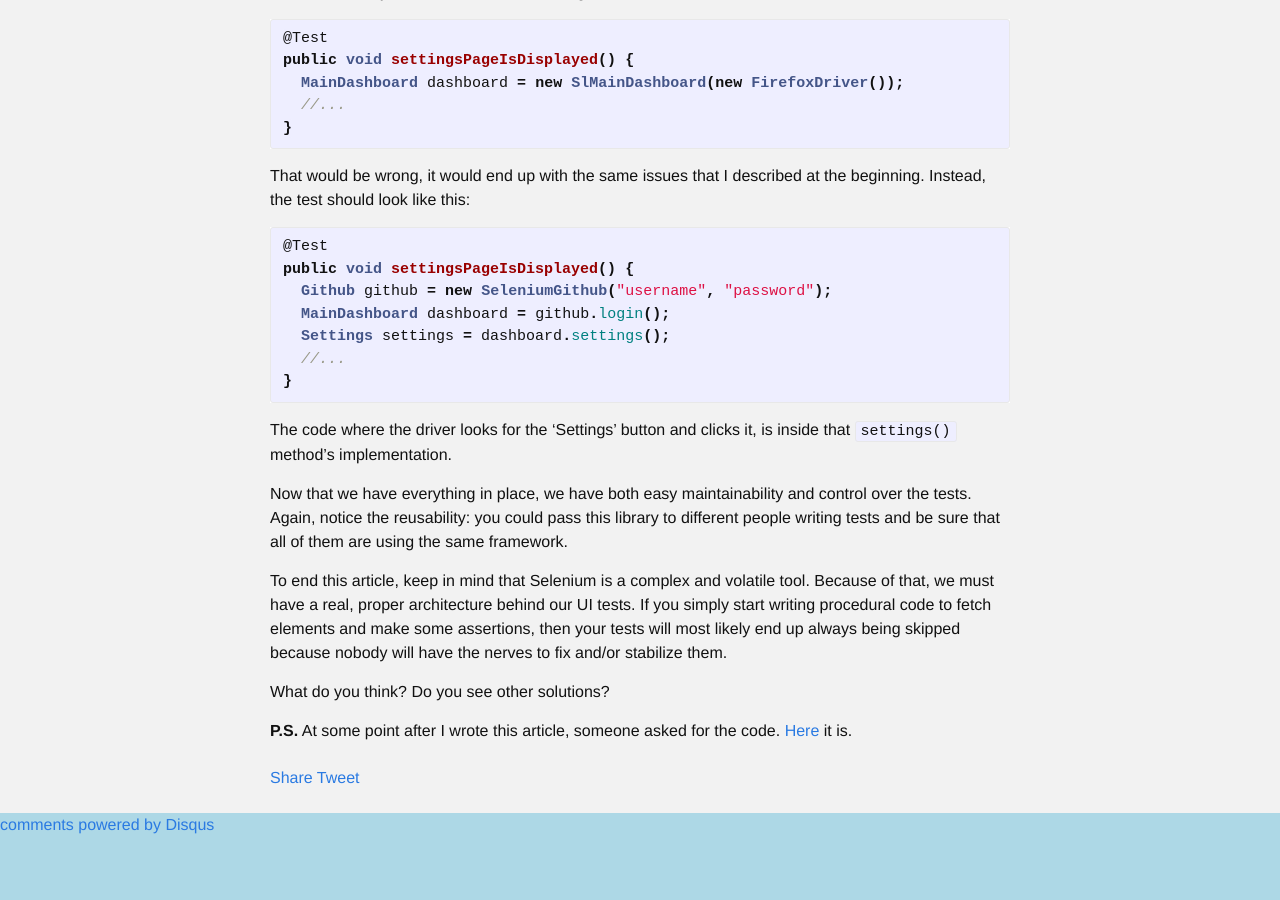
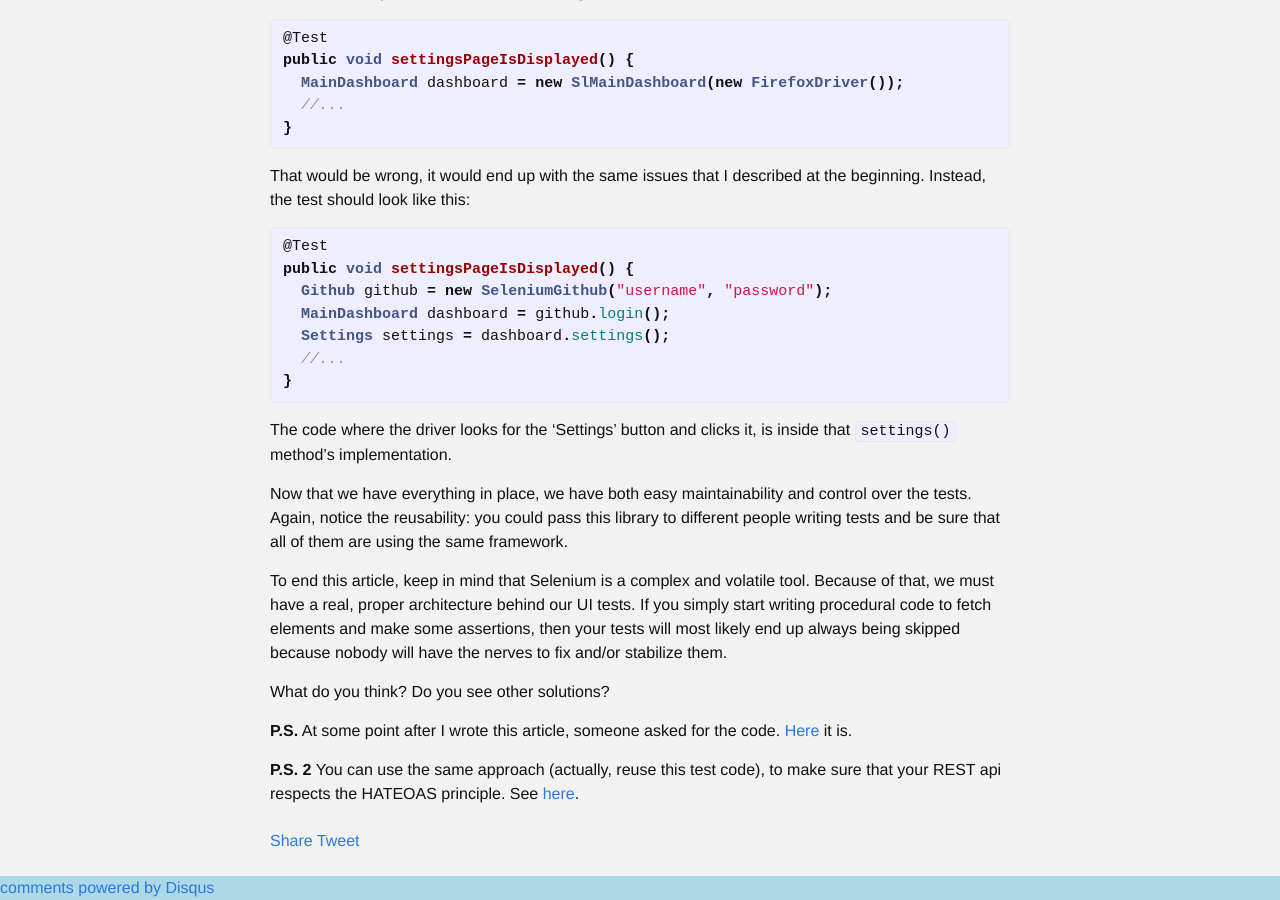
Before and after one commit to amihaiemil/amihaiemil.github.io, a Jekyll site: the page built from _posts/2017-01-24-selenium-and-junit-the-right-way.markdown, in a window 1280 px wide and 900 px high, scrolled down 3104 px. Built offline with Jekyll 4.4.1, drawn with Linux system fonts in a browser that asks for light colours; comment, search, counter and statistics services are not loaded; before the commit the page ends 3941 px from its top, so only the background shows below that.

Commit message:
Update 2017-01-24-selenium-and-junit-the-right-way.markdown

```diff
--- a/_posts/2017-01-24-selenium-and-junit-the-right-way.markdown
+++ b/_posts/2017-01-24-selenium-and-junit-the-right-way.markdown
@@ -150,3 +150,6 @@ procedural code to fetch elements and make some assertions, then your tests will
 What do you think? Do you see other solutions?
 
 **P.S.** At some point after I wrote this article, someone asked for the code. [Here](https://github.com/amihaiemil/selenium-github-example) it is.
+
+**P.S. 2** You can use the same approach (actually, reuse this test code), to make sure that your REST api respects the
+HATEOAS principle. See [here](http://www.amihaiemil.com/2017/05/03/test-driven-rest.html).
```
